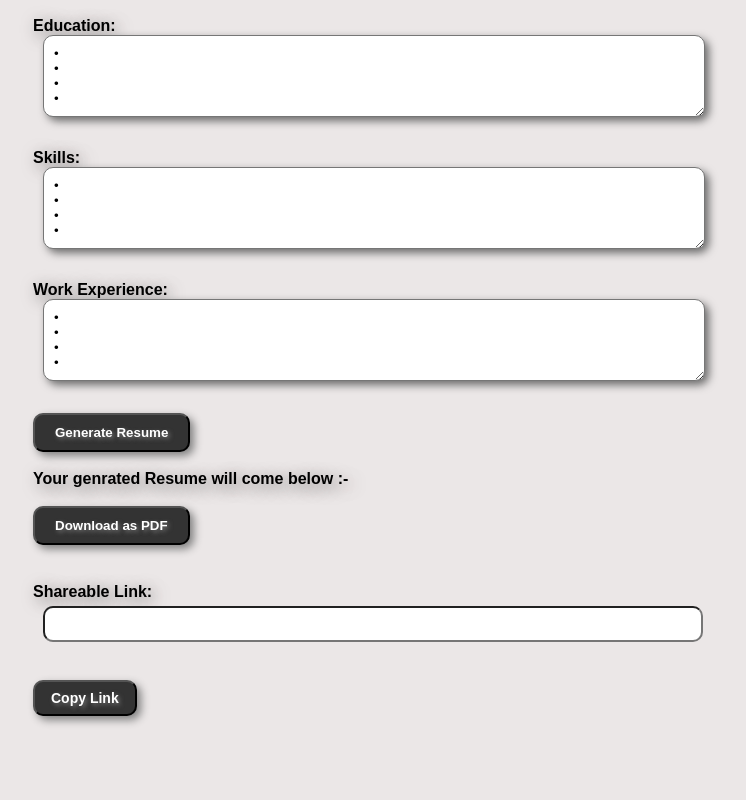
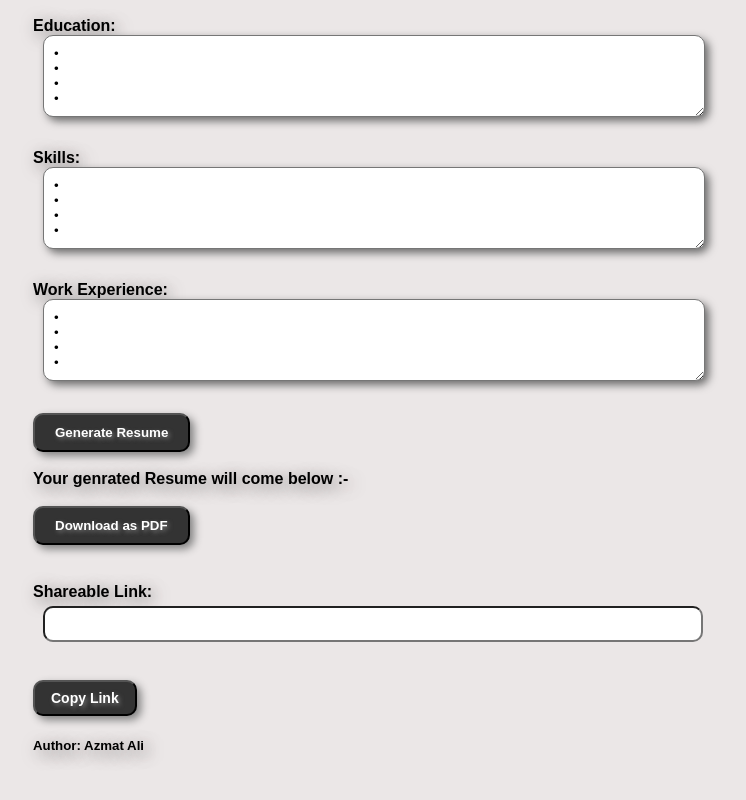
Before and after one commit to azmataliakbar/Main-Dynamic-Searchable-Resume, a plain HTML site: page index.html in a window 1280 px wide. Shown: the part 346-1146 px from the top of the page, without its empty margins (207-953 px from the left). Before the commit the page ends 1090 px from the top, so only its background shows below. Drawn offline with Linux system fonts and the light colour scheme.

Commit message:
corrected text

```diff
--- a/index.html
+++ b/index.html
@@ -61,6 +61,7 @@
   <br><br>
   <button id="copyLink">Copy Link</button>
 </div>
+<h5>Author: Azmat Ali</h5>
 
 
 
```
